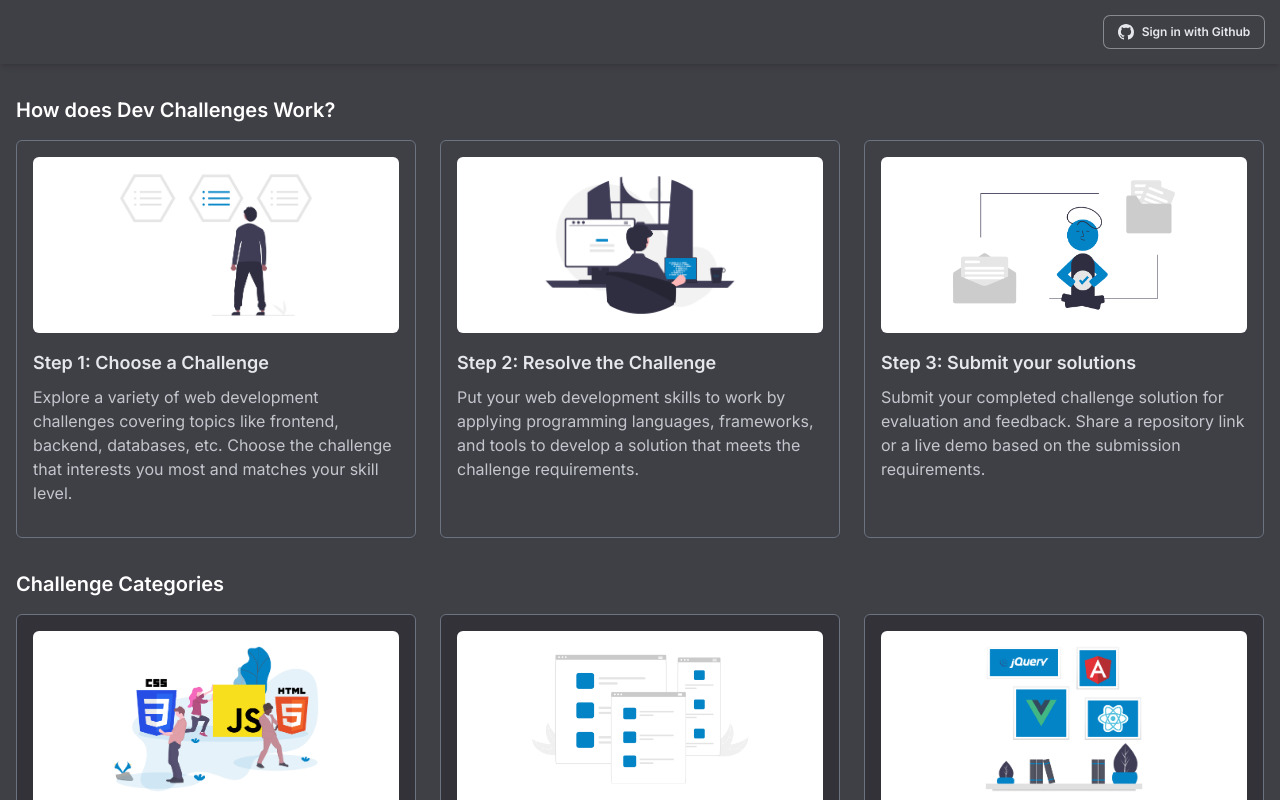
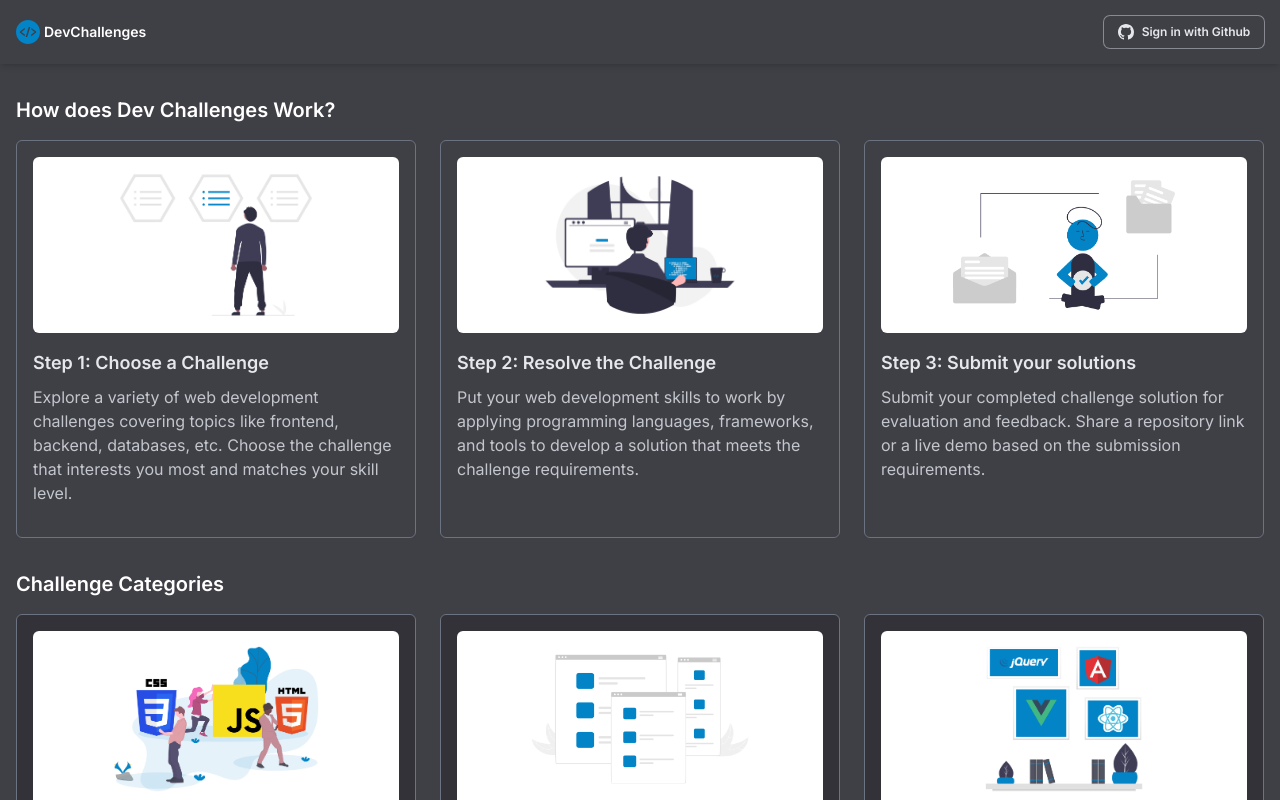
Before and after one commit to iswilljr/dev-challenges, a Next.js app: page / in a window 1280 px wide. Shown: the top 800 px of the page. Built offline with nearby package versions, Linux system fonts and the light colour scheme; no server answers.

Commit message:
add logo to header

```diff
--- a/src/components/header/header.tsx
+++ b/src/components/header/header.tsx
@@ -3,14 +3,22 @@
 import { useSession } from 'next-auth/react'
 import { SignInButton } from '../auth/buttons'
 import { HeaderMenu } from './menu'
+import { Logo } from '../logo/logo'
 
 export function Header() {
   const { data, status } = useSession()
 
   return (
     <header className='sticky top-0 z-50 h-16 bg-zinc-700 shadow-md'>
-      <div className='mx-auto flex h-full w-full max-w-7xl items-center justify-end px-4'>
-        {data != null ? <HeaderMenu profile={data.user?.image} /> : <SignInButton status={status} />}
+      <div className='mx-auto flex h-full w-full max-w-7xl items-center justify-between px-4'>
+        <Logo withTitle />
+        {data != null ? (
+          <div>
+            <HeaderMenu profile={data.user?.image} />
+          </div>
+        ) : (
+          <SignInButton status={status} />
+        )}
       </div>
     </header>
   )
--- a/src/components/header/menu.tsx
+++ b/src/components/header/menu.tsx
@@ -37,7 +37,7 @@ export function HeaderMenu({ profile }: HeaderMenuProps) {
         leaveFrom='transform scale-100 opacity-100'
         leaveTo='transform scale-95 opacity-0'
       >
-        <Menu.Items className='absolute right-0 top-8 w-36 origin-top-right divide-y divide-gray-500 rounded-md border border-gray-500 bg-zinc-600 px-1 shadow-lg ring-1 ring-black ring-opacity-5 focus:outline-none'>
+        <Menu.Items className='absolute right-0 top-4 w-36 origin-top-right divide-y divide-gray-500 rounded-md border border-gray-500 bg-zinc-600 px-1 shadow-lg ring-1 ring-black ring-opacity-5 focus:outline-none'>
           <div className='py-1'>
             {links.map(({ href, label, icon: Icon }) => (
               <Menu.Item key={href}>
--- /dev/null
+++ b/src/components/logo/logo.tsx
@@ -0,0 +1,29 @@
+import { cx } from '@/utils/cx'
+import Link from 'next/link'
+
+interface LogoProps extends React.SVGProps<SVGSVGElement> {
+  containerClassName?: string
+  size?: number | string
+  withTitle?: boolean
+}
+
+export function Logo({ withTitle = false, size = 24, containerClassName, width, height, ...props }: LogoProps) {
+  return (
+    <Link href='/' className={cx('flex items-center', containerClassName)}>
+      <span>
+        <svg
+          xmlns='http://www.w3.org/2000/svg'
+          xmlSpace='preserve'
+          width={width ?? size}
+          height={height ?? size}
+          fill='#0284C7'
+          viewBox='0 0 512 512'
+          {...props}
+        >
+          <path d='M256.005 0C114.611 0 0 114.611 0 255.996 0 397.39 114.611 512 256.005 512 397.39 512 512 397.39 512 255.996 512 114.611 397.39 0 256.005 0zm-68.939 203.112c0 .366-.157.689-.436.916l-72.053 53.582 72.053 53.608c.279.192.436.541.436.89v33.07c0 .41-.201.776-.532.968a.97.97 0 0 1-.471.13.917.917 0 0 1-.558-.2L81.734 268.894a1.134 1.134 0 0 1-.445-.898v-20.765c0-.366.174-.706.445-.907l103.771-77.18a.902.902 0 0 1 .558-.192c.174 0 .323.044.471.13.332.183.532.55.532.968v33.062zm51.453 157.292c-.148.445-.514.741-.951.741h-29.006c-.331 0-.628-.175-.82-.472a1.16 1.16 0 0 1-.131-.976l65.87-208.118a.99.99 0 0 1 .942-.724h29.014c.314 0 .628.166.811.454a1.2 1.2 0 0 1 .131.994l-65.86 208.101zm192.175-92.408c0 .357-.156.698-.436.898l-103.771 77.181a.898.898 0 0 1-.558.2c-.166 0-.322-.052-.471-.13a1.103 1.103 0 0 1-.532-.968v-33.062c0-.357.157-.706.436-.898l72.053-53.608-72.053-53.582a1.117 1.117 0 0 1-.436-.906V170.05c0-.418.201-.785.532-.968a.924.924 0 0 1 .471-.13c.201 0 .392.061.558.192l103.771 77.18c.28.201.436.541.436.907v20.765z' />
+        </svg>
+      </span>
+      {withTitle && <span className='ml-1 text-sm font-semibold'>DevChallenges</span>}
+    </Link>
+  )
+}
```
